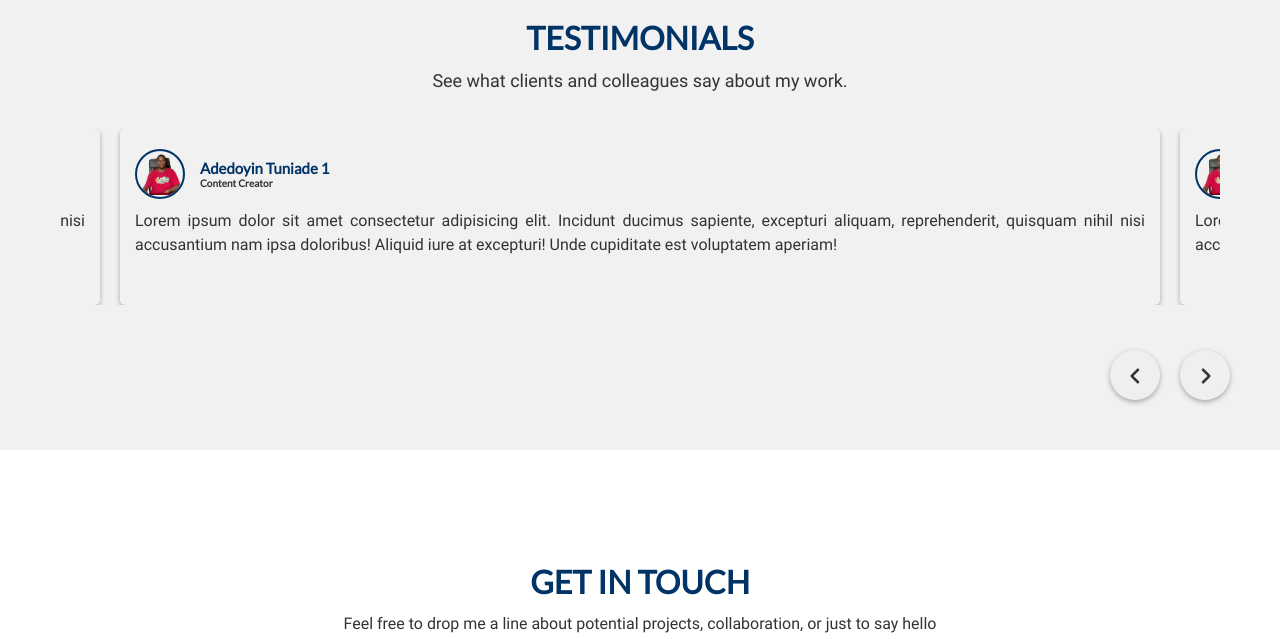
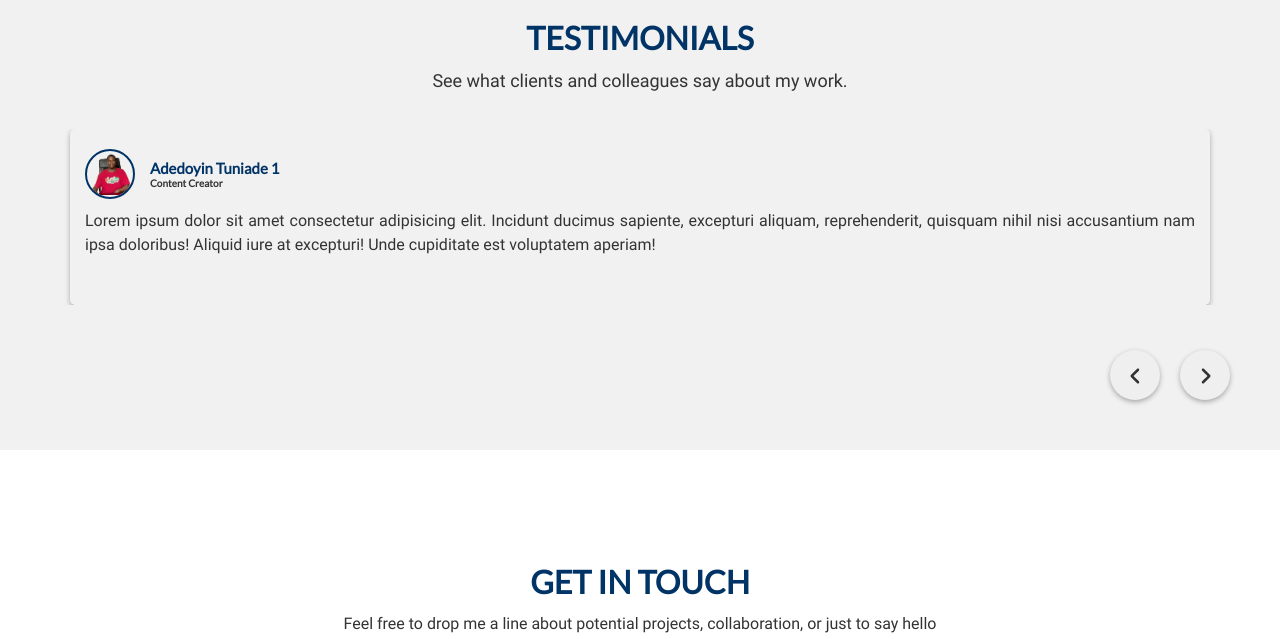
Before and after one commit to TaofeeTech/personal, a plain HTML site: page index.html in a window 1280 px wide. Shown: the part 4260-4899 px from the top of the page. Drawn offline with Linux system fonts and the light colour scheme.

Commit message:
Update index.html
Slick js updated

```diff
--- a/index.html
+++ b/index.html
@@ -481,21 +481,20 @@
         $(document).ready(function () {
             var $slider = $('.testimony-container').slick({
                 infinite: true,
-                centerMode: true,
                 focusOnSelect: true,
                 responsive: [
                     {
                         breakpoint: 1024,
                         settings: {
-                            slidesToShow: 1,
-                            slidesToScroll: 1
+                            slidesToShow: 3,
+                            slidesToScroll: 3
                         }
                     },
                     {
                         breakpoint: 600,
                         settings: {
-                            slidesToShow: 2,
-                            slidesToScroll: 2
+                            slidesToShow: 1,
+                            slidesToScroll: 1
                         }
                     },
                     {
```
